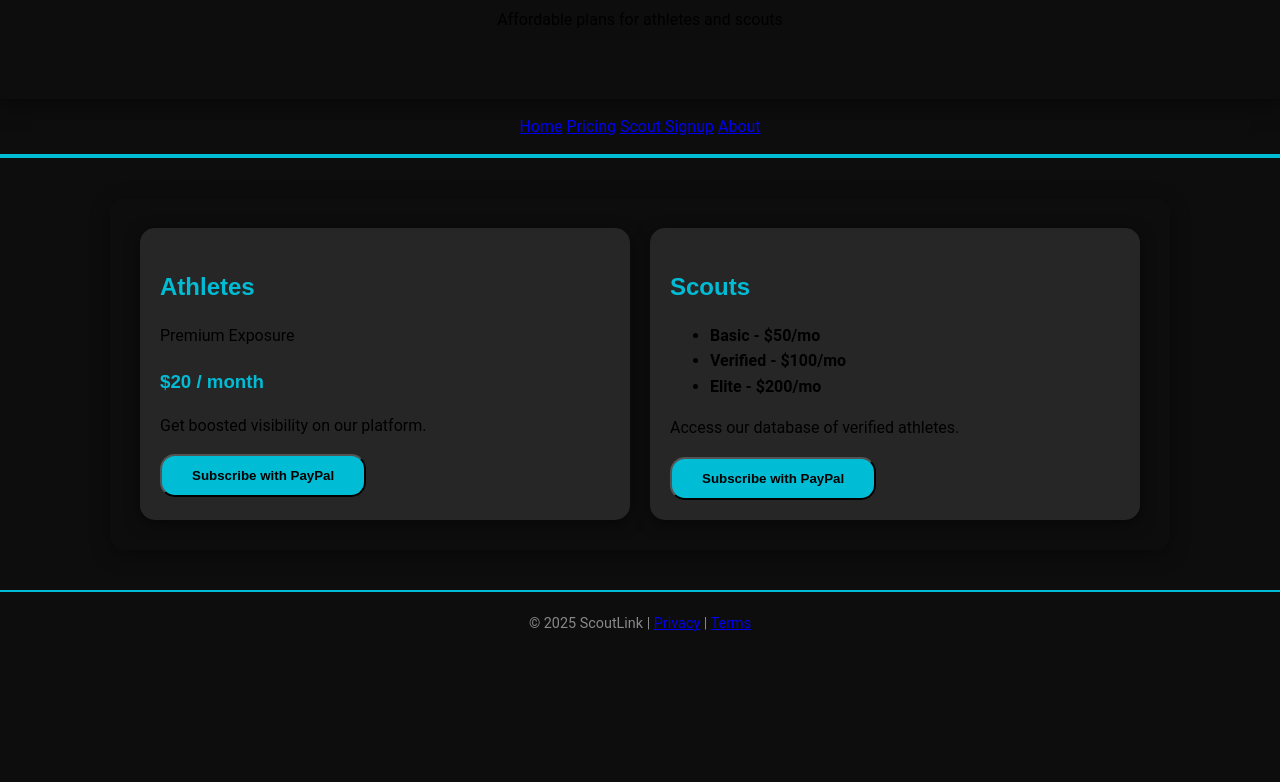
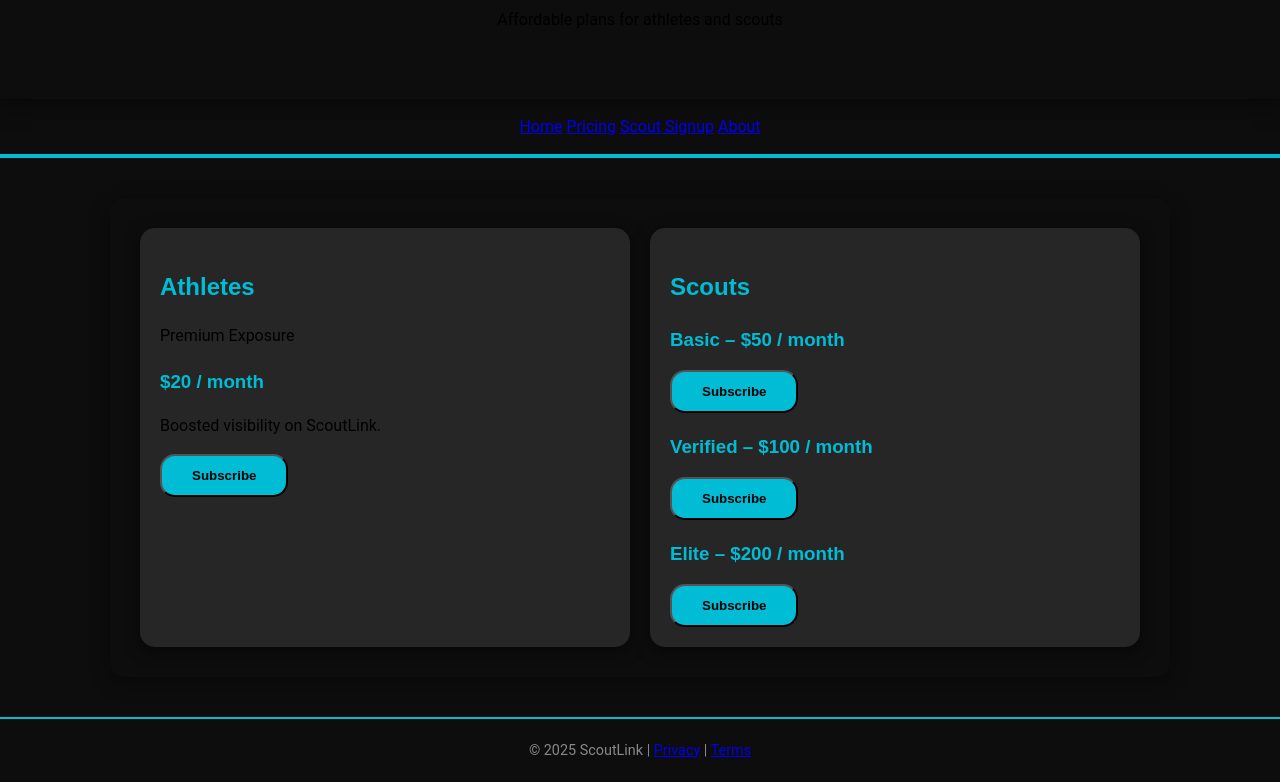
Before and after one commit to ScoutLink1/ScoutLinkHome, a plain HTML site: page Code 1_files/pricing.html in a window 1280 px wide. Shown: the part 137-919 px from the top of the page. Before the commit the page ends 800 px from the top, so only its background shows below. Drawn offline with Linux system fonts and the light colour scheme.

Commit message:
Update pricing.html

```diff
--- a/Code 1_files/pricing.html
+++ b/Code 1_files/pricing.html
@@ -4,9 +4,10 @@
   <meta charset="UTF-8" />
   <meta name="viewport" content="width=device-width, initial-scale=1" />
   <title>ScoutLink | Pricing</title>
-  <meta name="description" content="ScoutLink pricing for athletes and scouts. Choose a subscription plan and get access to verified athletes or premium exposure." />
+  <meta name="description" content="ScoutLink pricing for athletes and scouts." />
   <link rel="stylesheet" href="styles.css" />
 </head>
+
 <body>
 
 <header>
@@ -23,39 +24,54 @@
 
 <main>
   <section class="two-columns">
+
+    <!-- ATHLETES -->
     <div class="column">
       <h2>Athletes</h2>
       <p>Premium Exposure</p>
       <h3>$20 / month</h3>
-      <p>Get boosted visibility on our platform.</p>
+      <p>Boosted visibility on ScoutLink.</p>
+
       <form action="https://www.paypal.com/cgi-bin/webscr" method="post" target="_blank">
-        <!-- Replace the hosted_button_id with your real PayPal ID -->
         <input type="hidden" name="cmd" value="_s-xclick">
-        <input type="hidden" name="hosted_button_id" value="YOUR_ATHLETE_BUTTON_ID">
-        <button type="submit" class="cta-btn">Subscribe with PayPal</button>
+        <input type="hidden" name="hosted_button_id" value="REAL_ATHLETE_BUTTON_ID">
+        <button type="submit" class="cta-btn">Subscribe</button>
       </form>
     </div>
 
+    <!-- SCOUTS -->
     <div class="column">
       <h2>Scouts</h2>
-      <ul>
-        <li><strong>Basic - $50/mo</strong></li>
-        <li><strong>Verified - $100/mo</strong></li>
-        <li><strong>Elite - $200/mo</strong></li>
-      </ul>
-      <p>Access our database of verified athletes.</p>
+
+      <h3>Basic – $50 / month</h3>
       <form action="https://www.paypal.com/cgi-bin/webscr" method="post" target="_blank">
-        <!-- Replace the hosted_button_id with your real PayPal ID -->
         <input type="hidden" name="cmd" value="_s-xclick">
-        <input type="hidden" name="hosted_button_id" value="YOUR_SCOUT_BUTTON_ID">
-        <button type="submit" class="cta-btn">Subscribe with PayPal</button>
+        <input type="hidden" name="hosted_button_id" value="REAL_SCOUT_BASIC_ID">
+        <button type="submit" class="cta-btn">Subscribe</button>
+      </form>
+
+      <h3>Verified – $100 / month</h3>
+      <form action="https://www.paypal.com/cgi-bin/webscr" method="post" target="_blank">
+        <input type="hidden" name="cmd" value="_s-xclick">
+        <input type="hidden" name="hosted_button_id" value="REAL_SCOUT_VERIFIED_ID">
+        <button type="submit" class="cta-btn">Subscribe</button>
+      </form>
+
+      <h3>Elite – $200 / month</h3>
+      <form action="https://www.paypal.com/cgi-bin/webscr" method="post" target="_blank">
+        <input type="hidden" name="cmd" value="_s-xclick">
+        <input type="hidden" name="hosted_button_id" value="REAL_SCOUT_ELITE_ID">
+        <button type="submit" class="cta-btn">Subscribe</button>
       </form>
     </div>
+
   </section>
 </main>
 
 <footer>
-  &copy; 2025 ScoutLink | <a href="privacy.html">Privacy</a> | <a href="terms.html">Terms</a>
+  &copy; 2025 ScoutLink |
+  <a href="privacy.html">Privacy</a> |
+  <a href="terms.html">Terms</a>
 </footer>
 
 </body>
```
